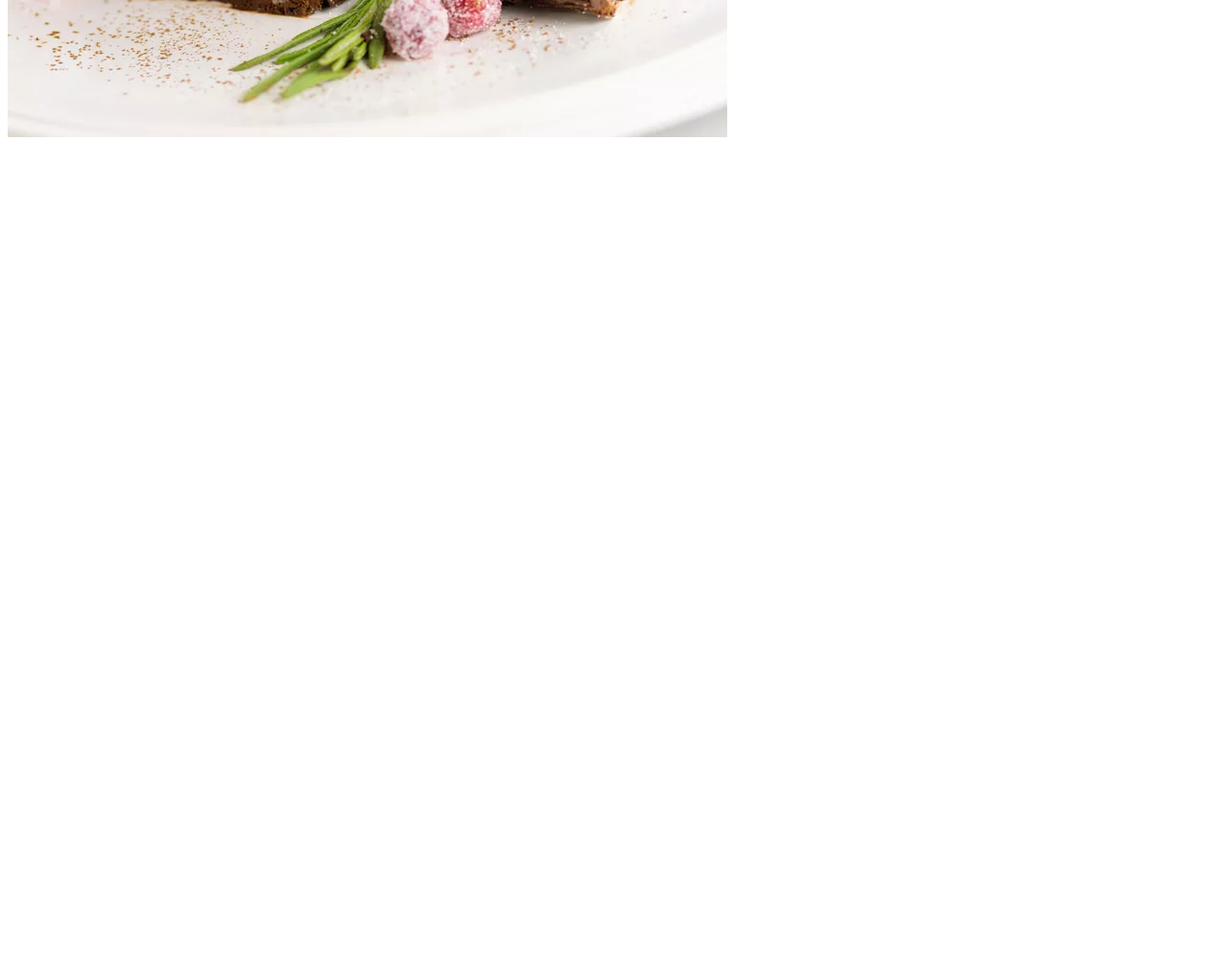
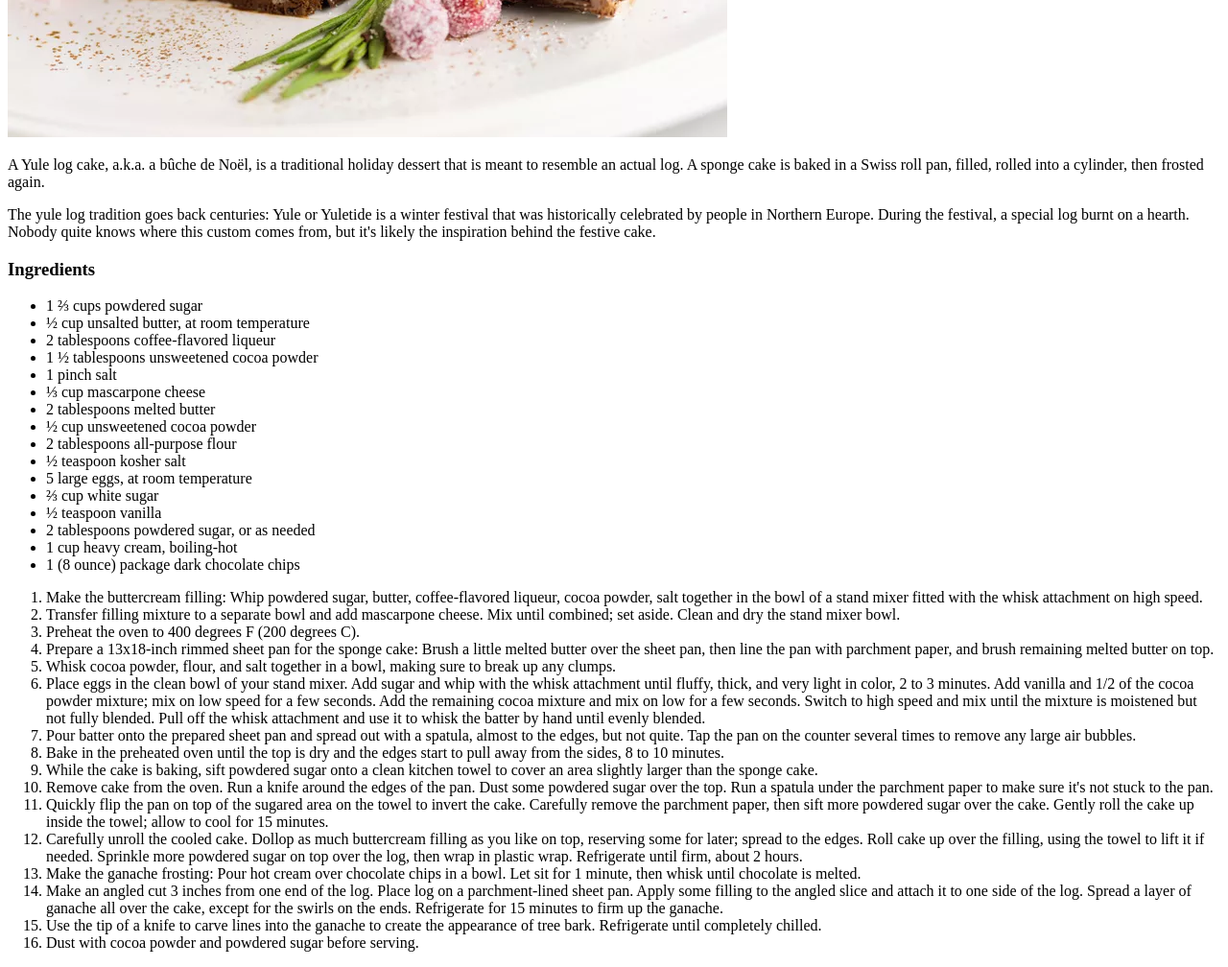
Before and after one commit to Taci12/odin-recipes, a plain HTML site: page recipes/yule-log.html in a window 1280 px wide. Shown: the part 500-1508 px from the top of the page at 96% size. Before the commit the page ends 800 px from the top, so only its background shows below. Drawn offline with Linux system fonts and the light colour scheme.

Commit message:
finished with the yule log recipe and began with the lasagne one.

```diff
--- a/recipes/yule-log.html
+++ b/recipes/yule-log.html
@@ -8,7 +8,62 @@
 </head>
 <body>
     <h1>Yule Log</h1>
-    <img src="../images/yule-log.webp">
-    <p></p>
+    <img src="./../images/yule-log.webp">
+    <p>A Yule log cake, a.k.a. a bûche de Noël, is a traditional holiday dessert that is meant to resemble an actual log. A sponge cake is baked in a Swiss roll pan, filled, rolled into a cylinder, then frosted again.</p>
+    <p>The yule log tradition goes back centuries: Yule or Yuletide is a winter festival that was historically celebrated by people in Northern Europe. During the festival, a special log burnt on a hearth. Nobody quite knows where this custom comes from, but it's likely the inspiration behind the festive cake.</p>
+    <h3>Ingredients</h3>
+    <ul>
+        <li>1 ⅔ cups powdered sugar</li>
+        <li>½ cup unsalted butter, at room temperature</li>
+        <li>2 tablespoons coffee-flavored liqueur</li>
+        <li>1 ½ tablespoons unsweetened cocoa powder</li>
+        <li>1 pinch salt</li>
+        <li>⅓ cup mascarpone cheese</li>
+        <li>2 tablespoons melted butter</li>
+        <li>½ cup unsweetened cocoa powder</li>
+        <li>2 tablespoons all-purpose flour</li>
+        <li>½ teaspoon kosher salt</li>
+        <li>5 large eggs, at room temperature</li>
+        <li>⅔ cup white sugar</li>
+        <li>½ teaspoon vanilla</li>
+        <li>2 tablespoons powdered sugar, or as needed</li>
+        <li>1 cup heavy cream, boiling-hot</li>
+        <li>1 (8 ounce) package dark chocolate chips</li>
+    </ul>
+    <ol>
+        <li>Make the buttercream filling: Whip powdered sugar, butter, coffee-flavored liqueur, cocoa powder, salt together in the
+        bowl of a stand mixer fitted with the whisk attachment on high speed.</li>
+        <li>Transfer filling mixture to a separate bowl and add mascarpone cheese. Mix until combined; set aside. Clean and dry the
+        stand mixer bowl.</li>
+        <li>Preheat the oven to 400 degrees F (200 degrees C).</li>
+        <li>Prepare a 13x18-inch rimmed sheet pan for the sponge cake: Brush a little melted butter over the sheet pan, then line
+        the pan with parchment paper, and brush remaining melted butter on top.</li>
+        <li>Whisk cocoa powder, flour, and salt together in a bowl, making sure to break up any clumps.</li>
+        <li>Place eggs in the clean bowl of your stand mixer. Add sugar and whip with the whisk attachment until fluffy, thick, and
+        very light in color, 2 to 3 minutes. Add vanilla and 1/2 of the cocoa powder mixture; mix on low speed for a few
+        seconds. Add the remaining cocoa mixture and mix on low for a few seconds. Switch to high speed and mix until the
+        mixture is moistened but not fully blended. Pull off the whisk attachment and use it to whisk the batter by hand until
+        evenly blended.</li>
+        <li>Pour batter onto the prepared sheet pan and spread out with a spatula, almost to the edges, but not quite. Tap the pan
+        on the counter several times to remove any large air bubbles.</li>
+        <li>Bake in the preheated oven until the top is dry and the edges start to pull away from the sides, 8 to 10 minutes.</li>
+        <li>While the cake is baking, sift powdered sugar onto a clean kitchen towel to cover an area slightly larger than the
+        sponge cake.</li>
+        <li>Remove cake from the oven. Run a knife around the edges of the pan. Dust some powdered sugar over the top. Run a spatula
+        under the parchment paper to make sure it's not stuck to the pan.</li>
+        <li>Quickly flip the pan on top of the sugared area on the towel to invert the cake. Carefully remove the parchment paper,
+        then sift more powdered sugar over the cake. Gently roll the cake up inside the towel; allow to cool for 15 minutes.</li>
+        <li>Carefully unroll the cooled cake. Dollop as much buttercream filling as you like on top, reserving some for later;
+        spread to the edges. Roll cake up over the filling, using the towel to lift it if needed. Sprinkle more powdered sugar
+        on top over the log, then wrap in plastic wrap. Refrigerate until firm, about 2 hours.</li>
+        <li>Make the ganache frosting: Pour hot cream over chocolate chips in a bowl. Let sit for 1 minute, then whisk until
+        chocolate is melted.</li>
+        <li>Make an angled cut 3 inches from one end of the log. Place log on a parchment-lined sheet pan. Apply some filling to the
+        angled slice and attach it to one side of the log. Spread a layer of ganache all over the cake, except for the swirls on
+        the ends. Refrigerate for 15 minutes to firm up the ganache.</li>
+        <li>Use the tip of a knife to carve lines into the ganache to create the appearance of tree bark. Refrigerate until
+        completely chilled.</li>
+        <li>Dust with cocoa powder and powdered sugar before serving.</li>
+    </ol>
 </body>
 </html>
```
Also changed, not shown: recipes/lasagne-alla-bolognese-saporite.html (added, +12 -0 lines), images/lasagne.webp (added).
